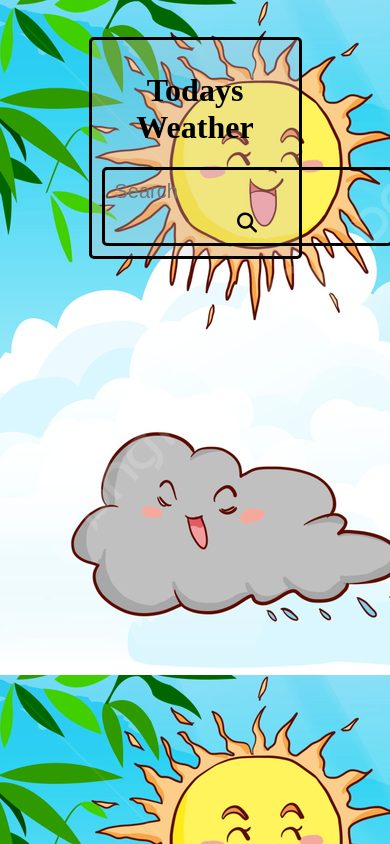
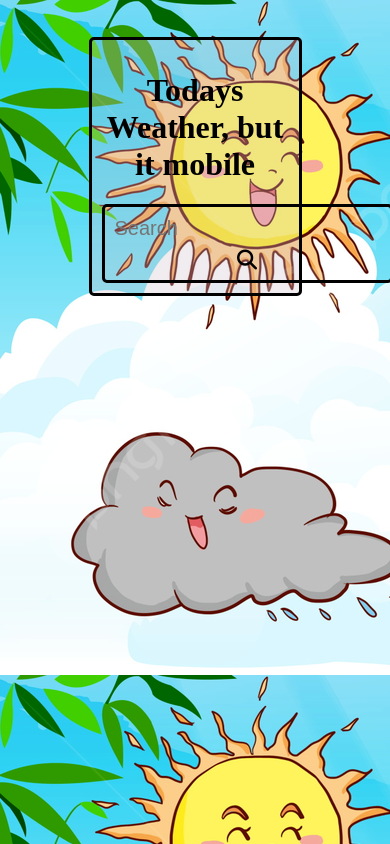
Before and after one commit to guz-christian/Weather, a plain HTML site: page index.html in a window 390 px wide. Drawn offline with Linux system fonts and the light colour scheme.

Commit message:
specified this is for mobile

```diff
--- a/index.html
+++ b/index.html
@@ -23,7 +23,7 @@ Or you can remove the script tag and simply type 'search in the button tag. <but
 
 <body>
 	<div class="card main" id="background">
-		<h1 class="location">Todays Weather</h1>
+		<h1 class="location">Todays Weather, but it mobile</h1>
 		<div class="input">
 			<input class="search-bar" type="text" placeholder="Search">
 			<button class="search-button fa-solid fa-magnifying-glass" type="submit"></button>
```
